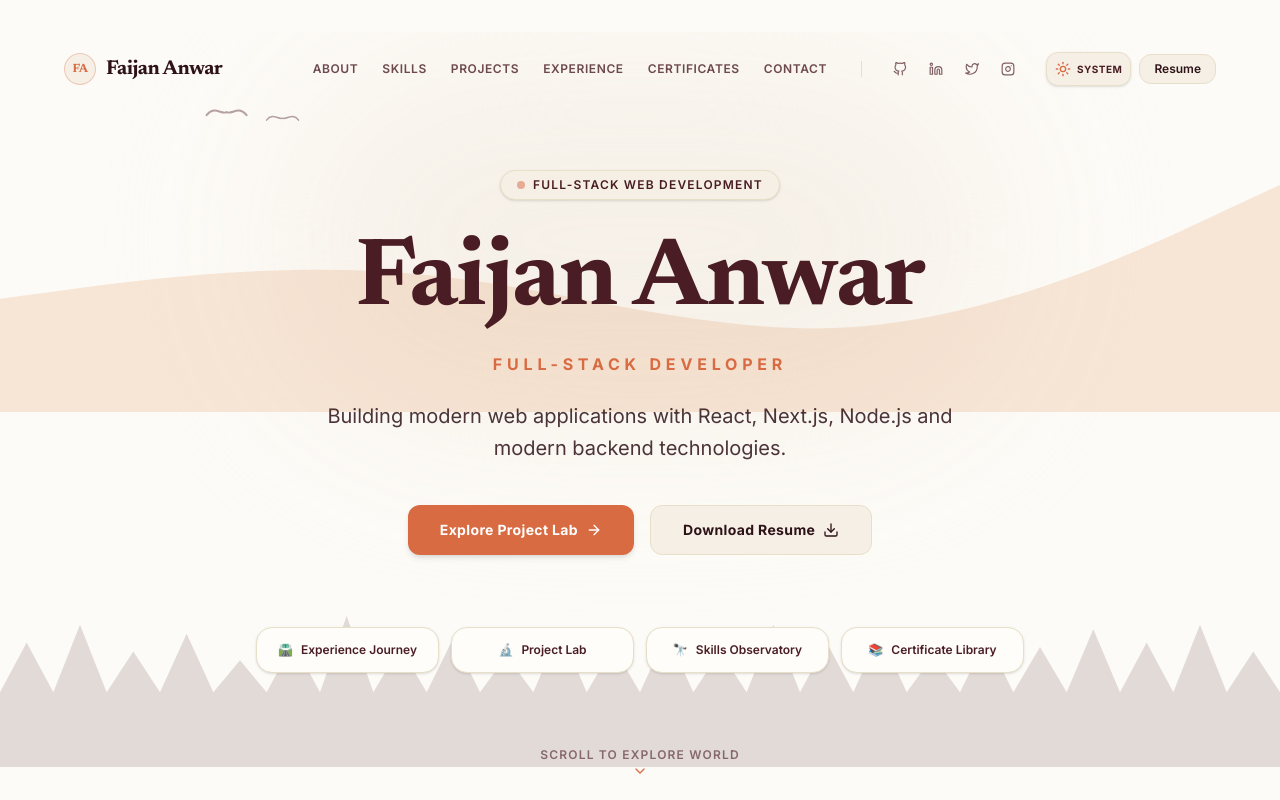
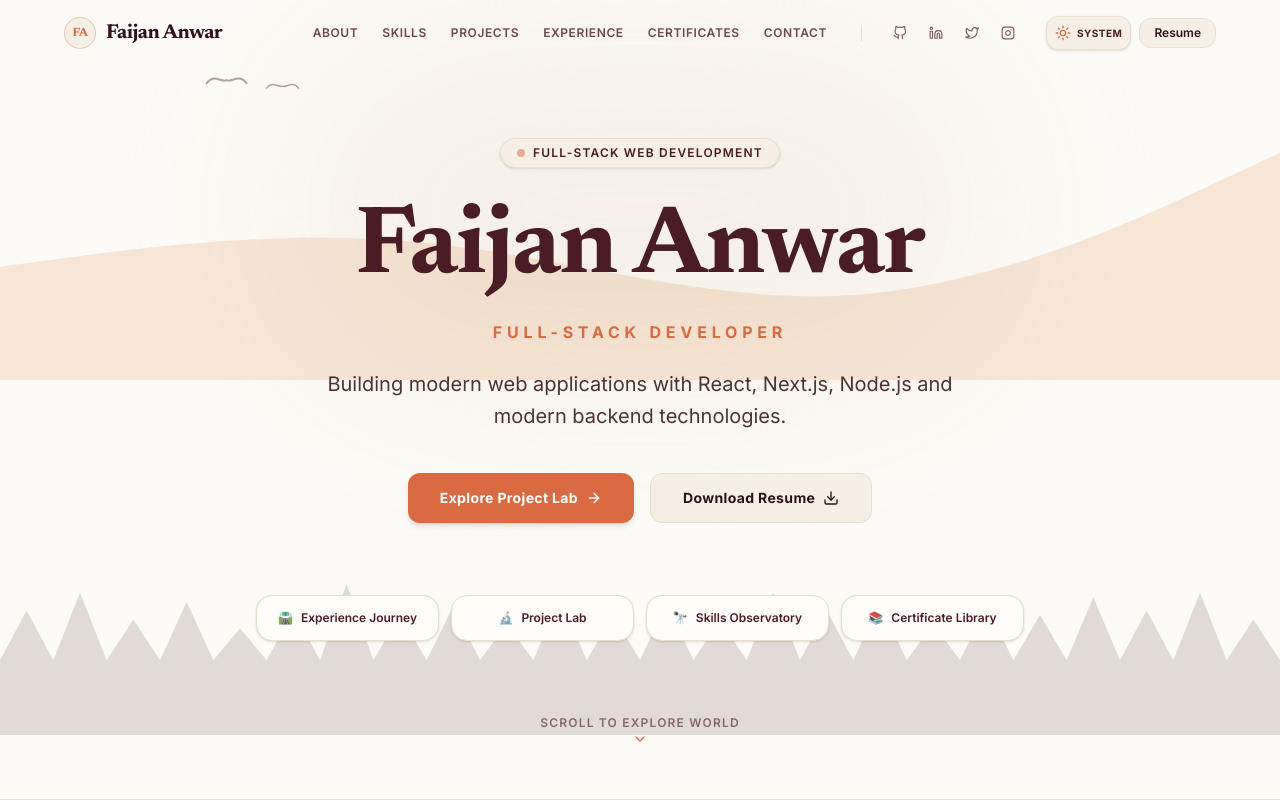
Before and after one commit to FAIJANANWAR/My-portfolio, a Next.js app: page / in a window 1280 px wide. Shown: the top 800 px of the page. Built offline with nearby package versions, Linux system fonts and the light colour scheme.

Commit message:
fix: set navbar flush to top-0 and removed top padding gap

```diff
--- a/src/app/layout.tsx
+++ b/src/app/layout.tsx
@@ -135,7 +135,7 @@ export default function RootLayout({
       <head>
         <script dangerouslySetInnerHTML={{ __html: themeAntiFlashScript }} />
       </head>
-      <body className="min-h-screen bg-[var(--background,#FDFBF7)] text-[var(--foreground,#2D1217)] antialiased overflow-x-hidden pt-8 font-sans transition-colors duration-300">
+      <body className="min-h-screen bg-[var(--background,#FDFBF7)] text-[var(--foreground,#2D1217)] antialiased overflow-x-hidden pt-0 font-sans transition-colors duration-300">
         <script
           type="application/ld+json"
           dangerouslySetInnerHTML={{ __html: JSON.stringify(jsonLd) }}
--- a/src/components/layout/Navbar.tsx
+++ b/src/components/layout/Navbar.tsx
@@ -29,10 +29,10 @@ export default function Navbar() {
 
   return (
     <nav
-      className={`fixed w-full z-50 transition-all duration-300 ${
+      className={`fixed top-0 left-0 right-0 w-full z-50 transition-all duration-300 ${
         scrolled
           ? "bg-[#FDFBF7]/90 dark:bg-[#170D10]/90 backdrop-blur-md border-b border-[#E8DFC8] dark:border-[#3D2028] py-3 shadow-sm"
-          : "bg-transparent py-5"
+          : "bg-transparent py-4"
       }`}
     >
       <div className="max-w-7xl mx-auto px-4 sm:px-6 md:px-10 lg:px-16 flex justify-between items-center">
```
